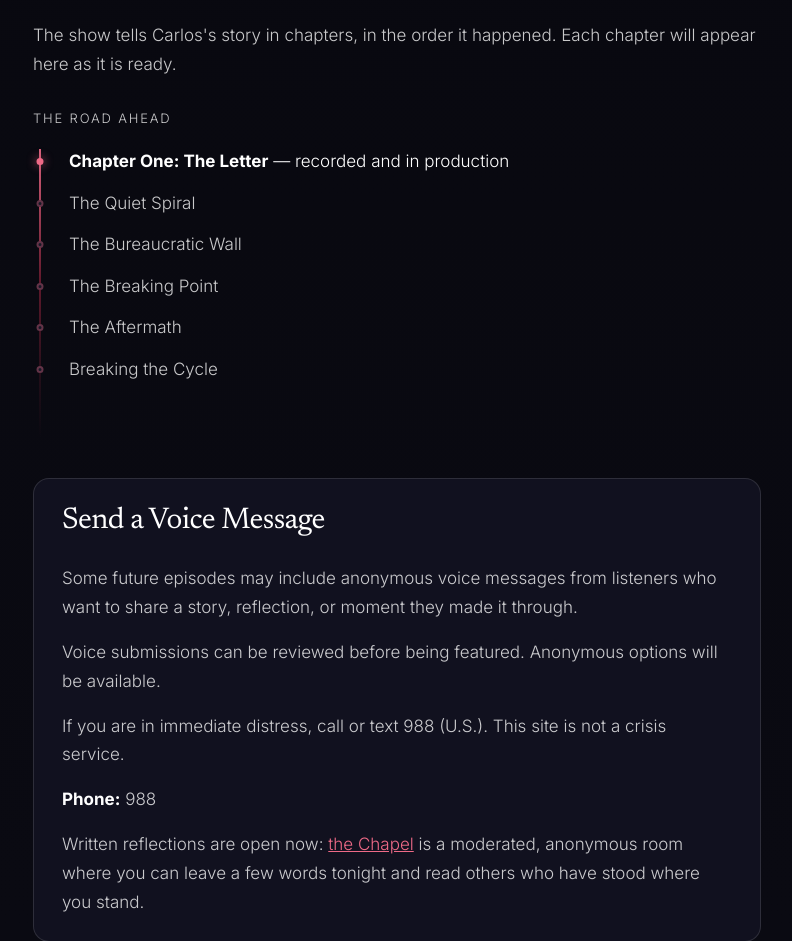
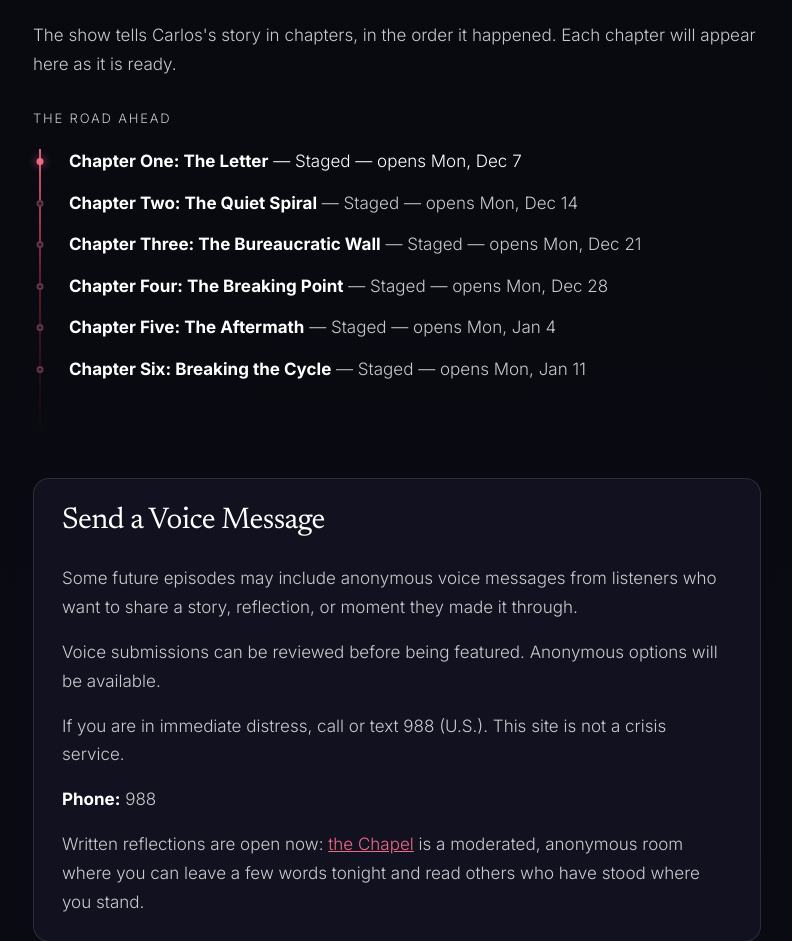
Before and after one commit to carloscbrls/dontloseyourway-astro, an Astro site: page /podcast in a window 1280 px wide. Shown: the part 1380-2321 px from the top of the page, without its empty margins (243-1035 px from the left). Built offline with nearby package versions, Linux system fonts and the light colour scheme; Astro itself is replaced by a stand-in of ours.

Commit message:
Podcast: stage all six chapters on the Night Road — chapters data file + locked slots with release dates

```diff
--- /dev/null
+++ b/src/data/chapters.mjs
@@ -0,0 +1,103 @@
+/**
+ * Don't Lose Your Way, with Carlos Cabrales — chapter data.
+ *
+ * Single source of truth for the Podcast page's Night Road chapter list.
+ * The date table also lives in the show's RELEASE-PLAN.md
+ * (~/workspace/content/cc3po/dontloseyourway-podcast/RELEASE-PLAN.md);
+ * the two records must never drift — when a release date is set, set it
+ * in both places in the same motion.
+ *
+ * Staging rule (per the release plan): a staged chapter shows its marker,
+ * title, and status on the page — NO player, NO audio URL, nothing public
+ * until its release date opens it. `audioUrl` stays null while staged.
+ *
+ * Descriptions are drawn verbatim from the chapter map in CONCEPT-BRIEF-V2
+ * (Carlos's own brief) — no new copy.
+ */
+export const chapters = [
+  {
+    number: 1,
+    numberWord: 'One',
+    title: 'The Letter',
+    slug: 'the-letter',
+    status: 'staged',
+    releaseDate: '2026-12-07',
+    audioUrl: null,
+    duration: '11:13',
+    description:
+      'November 2024: the letter he wrote and hoped no one would ever have to read; believing he was a burden; still here.',
+  },
+  {
+    number: 2,
+    numberWord: 'Two',
+    title: 'The Quiet Spiral',
+    slug: 'the-quiet-spiral',
+    status: 'staged',
+    releaseDate: '2026-12-14',
+    audioUrl: null,
+    duration: '10:28',
+    description:
+      'The slow slide: quiet house, loud head, handling it himself because asking felt impossible.',
+  },
+  {
+    number: 3,
+    numberWord: 'Three',
+    title: 'The Bureaucratic Wall',
+    slug: 'the-bureaucratic-wall',
+    status: 'staged',
+    releaseDate: '2026-12-21',
+    audioUrl: null,
+    duration: '10:31',
+    description:
+      'Systems, paperwork, case plans — needing help and meeting process instead.',
+  },
+  {
+    number: 4,
+    numberWord: 'Four',
+    title: 'The Breaking Point',
+    slug: 'the-breaking-point',
+    status: 'staged',
+    releaseDate: '2026-12-28',
+    audioUrl: null,
+    duration: '10:28',
+    description:
+      'The night everything broke; the ward; the moment the story could have ended.',
+  },
+  {
+    number: 5,
+    numberWord: 'Five',
+    title: 'The Aftermath',
+    slug: 'the-aftermath',
+    status: 'staged',
+    releaseDate: '2027-01-04',
+    audioUrl: null,
+    duration: '10:21',
+    description:
+      'After the headlines: no charges, no parade, just the quiet work of still being here.',
+  },
+  {
+    number: 6,
+    numberWord: 'Six',
+    title: 'Breaking the Cycle',
+    slug: 'breaking-the-cycle',
+    status: 'staged',
+    releaseDate: '2027-01-11',
+    audioUrl: null,
+    duration: '10:45',
+    description:
+      'Men start talking; peace as a practice; what he is building now and why.',
+  },
+];
+
+/** Status line shown beside a staged chapter's marker. Plain and honest:
+ *  the chapter exists, it is staged, and it opens on its release date.
+ *  Release dates: Mondays from December 7, 2026, 06:00 PT (set by Carlos
+ *  2026-11-26; same table in RELEASE-PLAN.md). */
+const WEEKDAYS = ['Sun', 'Mon', 'Tue', 'Wed', 'Thu', 'Fri', 'Sat'];
+const MONTHS = ['Jan', 'Feb', 'Mar', 'Apr', 'May', 'Jun', 'Jul', 'Aug', 'Sep', 'Oct', 'Nov', 'Dec'];
+export function statusTextFor(chapter) {
+  if (!chapter.releaseDate) return 'Staged — opens on its release date';
+  const [y, m, d] = chapter.releaseDate.split('-').map(Number);
+  const dt = new Date(Date.UTC(y, m - 1, d));
+  return `Staged — opens ${WEEKDAYS[dt.getUTCDay()]}, ${MONTHS[m - 1]} ${d}`;
+}
--- a/src/pages/podcast.astro
+++ b/src/pages/podcast.astro
@@ -1,6 +1,7 @@
 ---
 import Layout from '../layouts/Layout.astro';
 import Wayline from '../components/Wayline.astro';
+import { chapters, statusTextFor } from '../data/chapters.mjs';
 ---
 
 <Layout title="Podcast — Don't Lose Your Way" description="Documentary-style stories for those who carry weight no one sees. Sometimes it helps to hear a voice that knows.">
@@ -36,30 +37,12 @@ import Wayline from '../components/Wayline.astro';
         <p>The show tells Carlos's story in chapters, in the order it happened. Each chapter will appear here as it is ready.</p>
         <p class="road-label">The road ahead</p>
         <ol class="road">
-          <li class="mile mile--lit">
-            <span class="mile-node" aria-hidden="true"></span>
-            <span class="mile-text"><strong>Chapter One: The Letter</strong> — recorded and in production</span>
-          </li>
-          <li class="mile">
-            <span class="mile-node" aria-hidden="true"></span>
-            <span class="mile-text">The Quiet Spiral</span>
-          </li>
-          <li class="mile">
-            <span class="mile-node" aria-hidden="true"></span>
-            <span class="mile-text">The Bureaucratic Wall</span>
-          </li>
-          <li class="mile">
-            <span class="mile-node" aria-hidden="true"></span>
-            <span class="mile-text">The Breaking Point</span>
-          </li>
-          <li class="mile">
-            <span class="mile-node" aria-hidden="true"></span>
-            <span class="mile-text">The Aftermath</span>
-          </li>
-          <li class="mile">
-            <span class="mile-node" aria-hidden="true"></span>
-            <span class="mile-text">Breaking the Cycle</span>
-          </li>
+          {chapters.map((chapter, i) => (
+            <li class={i === 0 ? 'mile mile--lit' : 'mile'}>
+              <span class="mile-node" aria-hidden="true"></span>
+              <span class="mile-text"><strong>Chapter {chapter.numberWord}: {chapter.title}</strong> — {statusTextFor(chapter)}</span>
+            </li>
+          ))}
         </ol>
 
         <div class="card">
```
